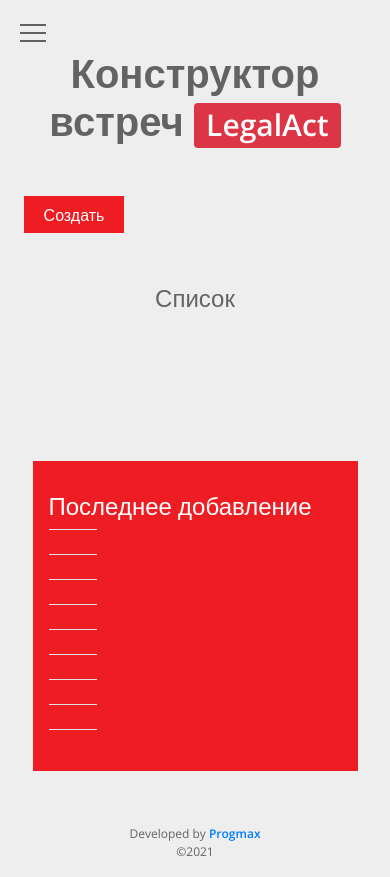
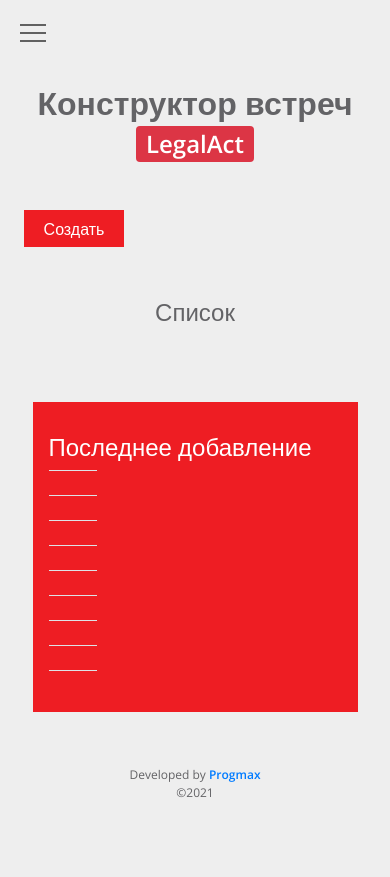
Before and after one commit to progmax646/meet_django, a Django app: page /meet/ in a window 390 px wide. After the commit the page ends 797 px from the top, so only its background shows below. Run offline with Django 3.2, Linux system fonts and the light colour scheme; the visitor is signed in with stand-in values (Sample User, id 1); data that the repository does not hold is empty; some libraries are stand-ins or nearby versions.

Commit message:
adaptatsiya

```diff
--- a/apps/account/templates/account/table.html
+++ b/apps/account/templates/account/table.html
@@ -2,6 +2,7 @@
 <div class="main-container">
     <div class="table-body">
         <ul class="nav nav-tabs">
+
         <li class="nav-item">
             <a class="nav-link" href="#" onclick="show_table()">Свод за ---</a>
         </li>
--- a/apps/meet/templates/meet/all_meets.html
+++ b/apps/meet/templates/meet/all_meets.html
@@ -66,7 +66,8 @@
 {% for meet in meets %}
 {% if meet.status != 1 %}
 <!--				mobile table -->
-<div id="mobile-table" class="col-10 col-md-9" >
+<div id="mobile-table" >
+
 	{% if meet.status != 2 and meet.type == 1 %}
 	<ol style="list-style-type: none;"{% if meet.date == today%} class="pulse-item wow backInLeft"{% endif %} class="wow backInLeft">
 		<li>Наименование:   <span style="margin-left: 15px;">{{meet.client_name}}</span></li>
@@ -101,7 +102,7 @@
 	{% endif %}
 </div>
 {% if meet.status != 2 and meet.type == 2  %}
-<div id="mobile-table" class="col-10 col-md-9 mob-type">
+<div id="mobile-table" class="mob-type">
 	<div class="panel_body">
 		<span class="fa fa-ellipsis-v" onclick="getWindow({{meet.id}})"></span>
 		<div id="panel{{meet.id}}" class="setting">
--- a/apps/meet/templates/meet/base.html
+++ b/apps/meet/templates/meet/base.html
@@ -8,8 +8,8 @@
 	<link rel="shortcut icon" href="{% static 'meet/favicon.png' %}" type="image/x-icon">
 	<link rel="stylesheet" href="https://maxcdn.bootstrapcdn.com/bootstrap/4.0.0/css/bootstrap.min.css" integrity="sha384-Gn5384xqQ1aoWXA+058RXPxPg6fy4IWvTNh0E263XmFcJlSAwiGgFAW/dAiS6JXm" crossorigin="anonymous">
 	<script src="https://use.fontawesome.com/e924723a01.js"></script>
+	<link rel="stylesheet" type="text/css" href="{% static 'meet/css/main.css' %}">
 	<link rel="stylesheet" type="text/css" href="{% static 'meet/css/mobile_adaptive.css' %}">
-	<link rel="stylesheet" type="text/css" href="{% static 'meet/css/main.css' %}">
 	<link rel="stylesheet" type="text/css" href="{% static 'meet/js/wow.min.js' %}">
 	<link rel="preconnect" href="https://fonts.gstatic.com">
 	<link href="https://fonts.googleapis.com/css2?family=Open+Sans:wght@300;600&display=swap" rel="stylesheet">
--- a/apps/meet/templates/meet/index.html
+++ b/apps/meet/templates/meet/index.html
@@ -3,7 +3,7 @@
 {% block 'content' %}
     <div class="row">
 			<div class="col-md-12">
-				<h1 class="text-center" style="margin-top: 25px; font-weight: 600; color: #636366;">Конструктор встреч <span class="badge badge-danger">LegalAct</span></h1>
+				<h1 class="text-center const__header" style="margin-top: 25px; font-weight: 600; color: #636366;">Конструктор встреч <span class="badge badge-danger">LegalAct</span></h1>
 			</div>
 			<div class="col-md-3" style="padding-left:24px; display: inline-flex;margin-top: 25px;">
 				<a href="{% url 'meet_create' %}" class="btn-use" style="margin-right: 5px; height: 37px;">Создать</a>
@@ -26,7 +26,7 @@
 		</div>
 
 	<div class="row">
-		<div class="col-md-9 col-sm-12" id="block-story-meet">
+		<div class="col-xl-9" id="block-story-meet">
 			<h4 style="margin-bottom: 35px;" class="text-center">Список</h4>
 			<table class="table" style="z-index: 2">
 				<thead style="background: #EE1D23; color: white; padding: 5px;">
@@ -96,7 +96,7 @@
 					{% endif %}
 <!--				mobile table -->
 					{% if meet.type == 1%}
-					<div id="mobile-table" class="col-10 col-md-9">
+					<div id="mobile-table">
 						{% if meet.status != 2%}
 						<ol style="list-style-type: none;" id="pulse-mobile-table">
 							<li>Наименование:   <span style="margin-left: 15px;">{{meet.client_name}}</span></li>
@@ -233,7 +233,7 @@
 			</div>
 		</div>
 		<hr>
-		<div class="col-md-3 col-10 last-block-meet" style="display: block;margin: 0 auto;margin-top: 114px; height: 100%;">
+		<div class="col-xl-3 col-10 last-block-meet" style="display: block;margin: 0 auto;margin-top: 114px; height: 100%;">
 			<h4 style="padding-top: 25px;">Последнее добавление</h4>
 			<table class="table" id="last-meet">
 				<tbody>
--- a/static/meet/css/main.css
+++ b/static/meet/css/main.css
@@ -33,6 +33,7 @@ body {
     font-weight: 300;
     text-decoration: none;
 }
+
 
 
 .filtr-meet {
--- a/static/meet/css/mobile_adaptive.css
+++ b/static/meet/css/mobile_adaptive.css
@@ -3,6 +3,35 @@
 }
 #mobile_btn {
     display: none;
+}
+@media (max-width: 1199.98px){
+	.last-block-meet{
+		margin-top: 40px !important;
+	}
+}
+@media (max-width: 991.98px){
+	.icon-block-meet button{
+		width: 40px;
+		height: 40px;
+		margin-right: 10px;
+		margin-top: 10px;
+		display: flex;
+		justify-content: center;
+		align-items: center;
+		border-radius: 10px;
+		box-shadow: 5px 0 10px rgba(0,0,0,0.2);
+		z-index: 5;
+	}
+	.icon-block-meet button:focus{
+		outline: none;
+	}
+}
+
+@media (max-width: 767.98px){
+	.const__header{
+		margin-top: 60px !important;
+	  font-size: 2rem !important;
+	}
 }
 
 @media (min-width: 375px){
@@ -22,7 +51,7 @@
 
 	#mobile-table ol {
 		list-style-type: none;
-	    width: 350px;
+	    width: 100%;
 	    background-color: #EE1D23;
 	    padding: 10px;
 	    color: white;
```
Also changed, not shown: static/account/css/main.css (line endings or trailing spaces).
